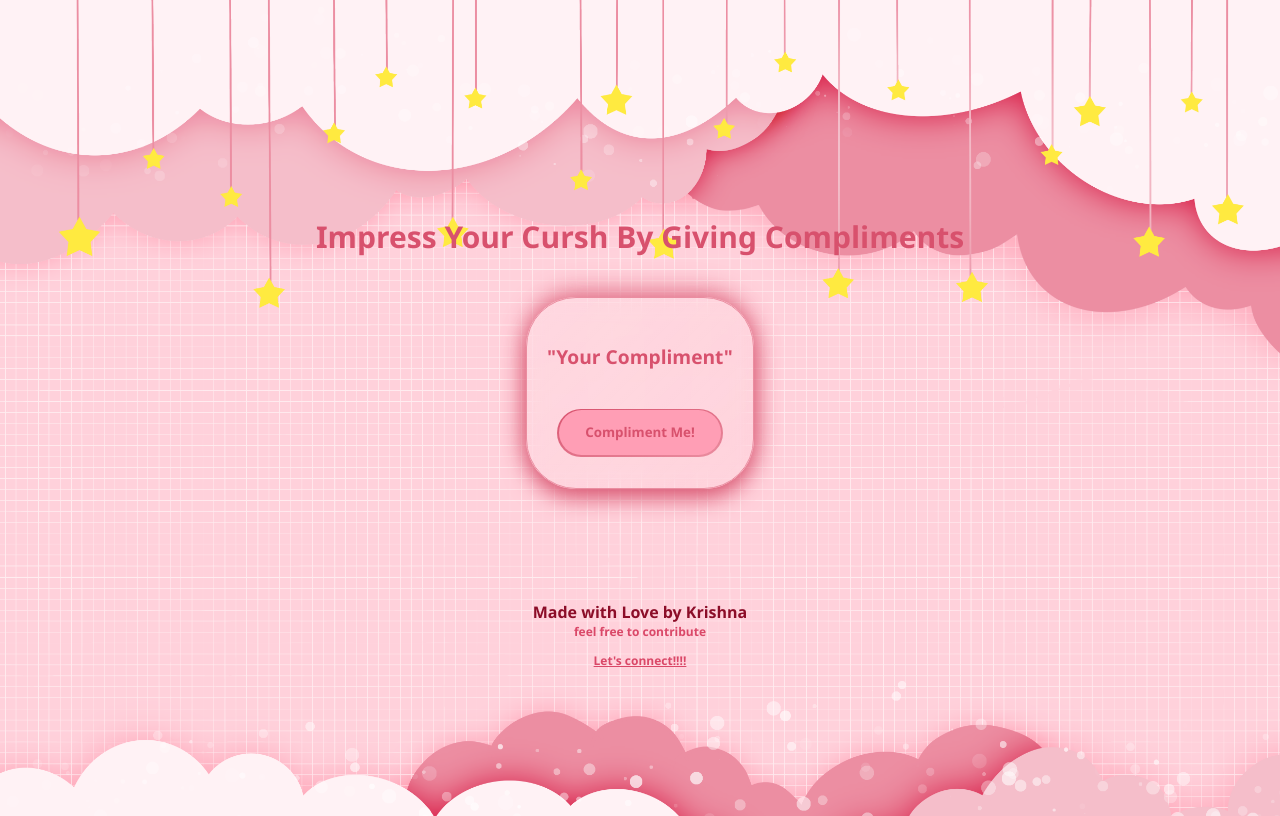
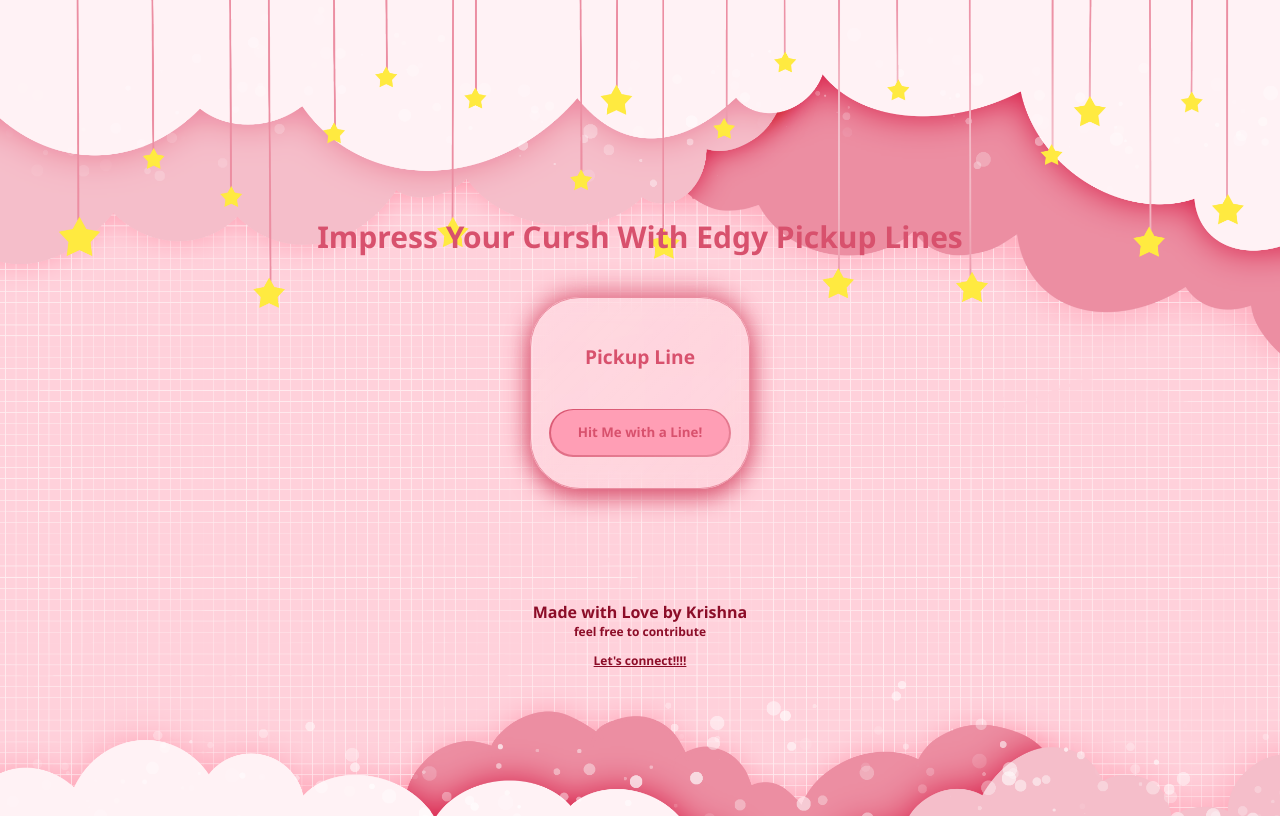
Before and after one commit to krishna-jadhv/Flirtify, a plain HTML site: page index.html in a window 1280 px wide. Drawn offline with Linux system fonts and the light colour scheme.

Commit message:
change button name and add some flirty texts

```diff
--- a/index.html
+++ b/index.html
@@ -9,25 +9,25 @@
 </head>
 <body>
     <div class="Impdiv">
-        Impress Your Cursh By Giving Compliments
+        Impress Your Cursh With Edgy Pickup Lines
     </div>
     <div style="display: flex;
     justify-content: center;
     align-items: center;
     flex-direction: column;" class="mainDiv glass">
         <div style="flex-direction: row;">
-            <h1 class="text">"Your Compliment"</h1>
+            <h1 class="text">Pickup Line</h1>
         </div>
 
         <div>
-            <button class="btn">Compliment Me!</button>
+            <button class="btn">Hit Me with a Line!</button>
         </div>
     </div>
     <div style="text-align: center; margin-top: 7rem;">
         <div style="font-weight: bold; color: #8c0d28; font-size: 2vh;">Made with Love by Krishna</div>
-        <div style="font-weight: bold; color: #DA4868;font-size: 1.5vh;">feel free to contribute</div>
+        <div style="font-weight: bold; color: #8c0d28;font-size: 1.5vh;">feel free to contribute</div>
 
-        <p style="font-size: 12px;"><a href="https://linktr.ee/krishna_jadhv" target="_blank" style="font-weight: bold; color:#DA4868;">Let's connect!!!!</a></p>
+        <p style="font-size: 12px;"><a href="https://linktr.ee/krishna_jadhv" target="_blank" style="font-weight: bold; color:#8c0d28;">Let's connect!!!!</a></p>
     </div>
 </body>
 </html>
--- a/script.js
+++ b/script.js
@@ -38,6 +38,8 @@ const compliments = [
     "There's ordinary, and then there's you.",
     "You're even better than a unicorn because you're real",
     "You're really something special.",
+    "4+4=8 but you+me=fate", "Are you tired? You've been running through my mind all day.", "What's your favorite drink? I'm asking so I know what to buy you when we go on our first date.", "I should complain to Spotify for not making you this week's hottest single.", "Do you play soccer? Because you're a keeper.", "You look so familiar…did we have class together? I could've sworn we had chemistry.", "I'm learning about important dates in history, wanna be one of them?", "They say dating is a numbers game, so can I get yours?", "When I text you good morning tomorrow, what number should I text?", "Hi, my name is [your name], but you can call me tomorrow.", "Can I show your profile to my friends to prove that angels really do exist?", "There's something wrong with my phone, it doesn't have your number in it.",
+    "123456789. The only number I don't see here is yours.", "Do you have Instagram? My parents always told me to follow my dreams.", "Are you an artist? You're really good at drawing me in.", "Angels should be in heaven. How'd you escape?", "If you and I were socks, we'd make a great pair.", "Well, here I am! What are your other two wishes?", "Your name must be Barbie because when I saw you I pictured our Dreamhouse.", "What is it like to be the most gorgeous person in this room?", "If you were words on a page, you'd be fine print.", "You must be a talented thief because you managed to steal my heart from all the way over here.",
 ];
 
 document.querySelector('.btn').addEventListener('click', function() {
```
